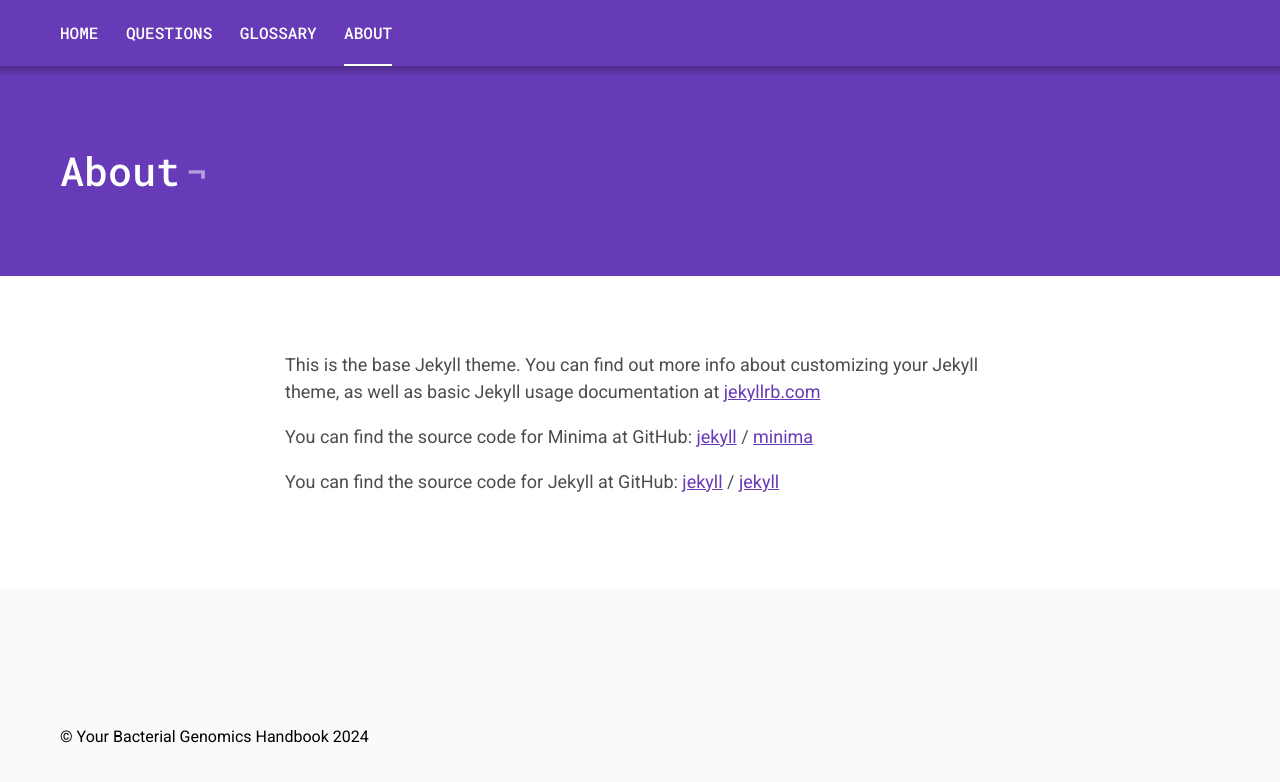
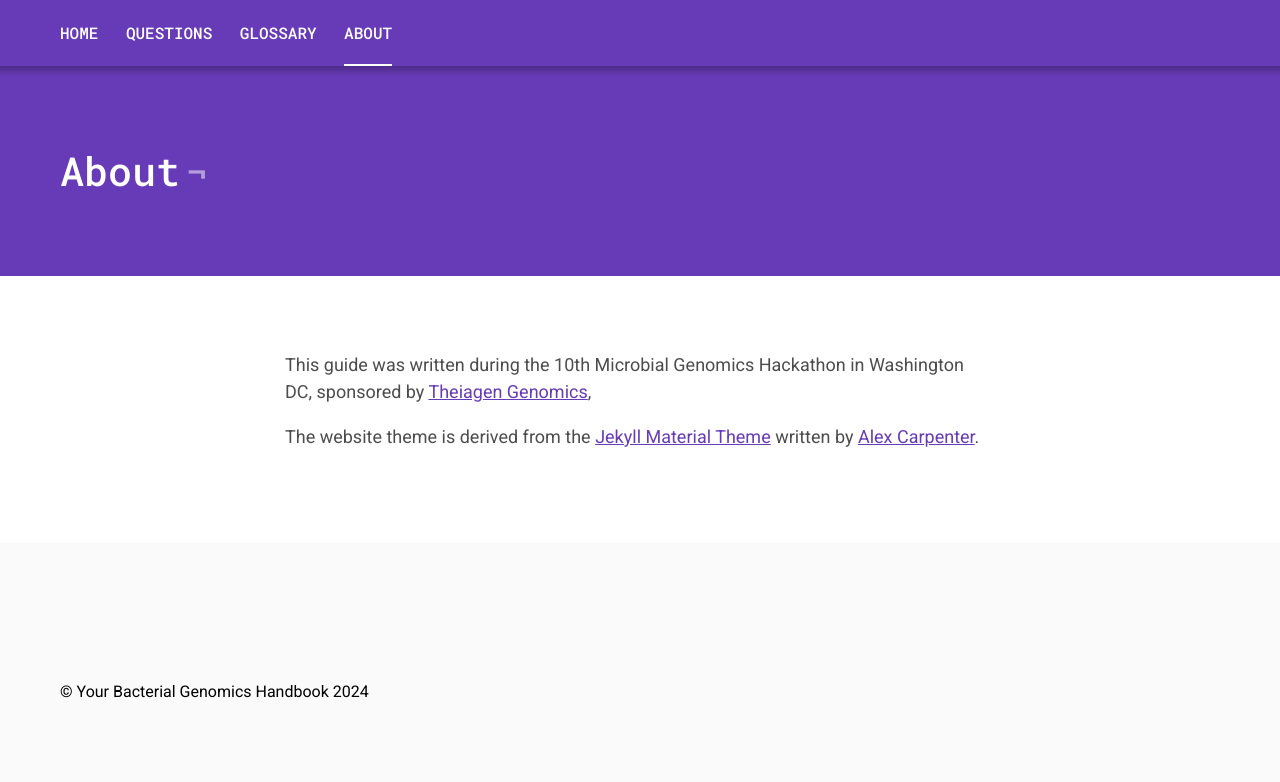
Before and after one commit to microbio-hackathon-2024/bacterial-genomics-handbook, a Jekyll site: the page built from about.md, in a window 1280 px wide. Shown: the top 782 px of the page. Built offline with Jekyll 4.4.1, drawn with Linux system fonts in a browser that asks for light colours.

Commit message:
Update information in `about.md`

```diff
--- a/about.md
+++ b/about.md
@@ -4,15 +4,8 @@ title: About
 permalink: /about/
 ---
 
-This is the base Jekyll theme. You can find out more info about customizing your Jekyll theme, as well as basic Jekyll usage documentation at [jekyllrb.com](https://jekyllrb.com/)
+This guide was written during the 10th Microbial Genomics Hackathon in
+Washington DC, sponsored by [Theiagen Genomics](https://www.theiagen.com/),
 
-You can find the source code for Minima at GitHub:
-[jekyll][jekyll-organization] /
-[minima](https://github.com/jekyll/minima)
-
-You can find the source code for Jekyll at GitHub:
-[jekyll][jekyll-organization] /
-[jekyll](https://github.com/jekyll/jekyll)
-
-
-[jekyll-organization]: https://github.com/jekyll
+The website theme is derived from the [Jekyll Material Theme](https://github.com/alexcarpenter/material-jekyll-theme)
+written by [Alex Carpenter](https://github.com/alexcarpenter).
```
